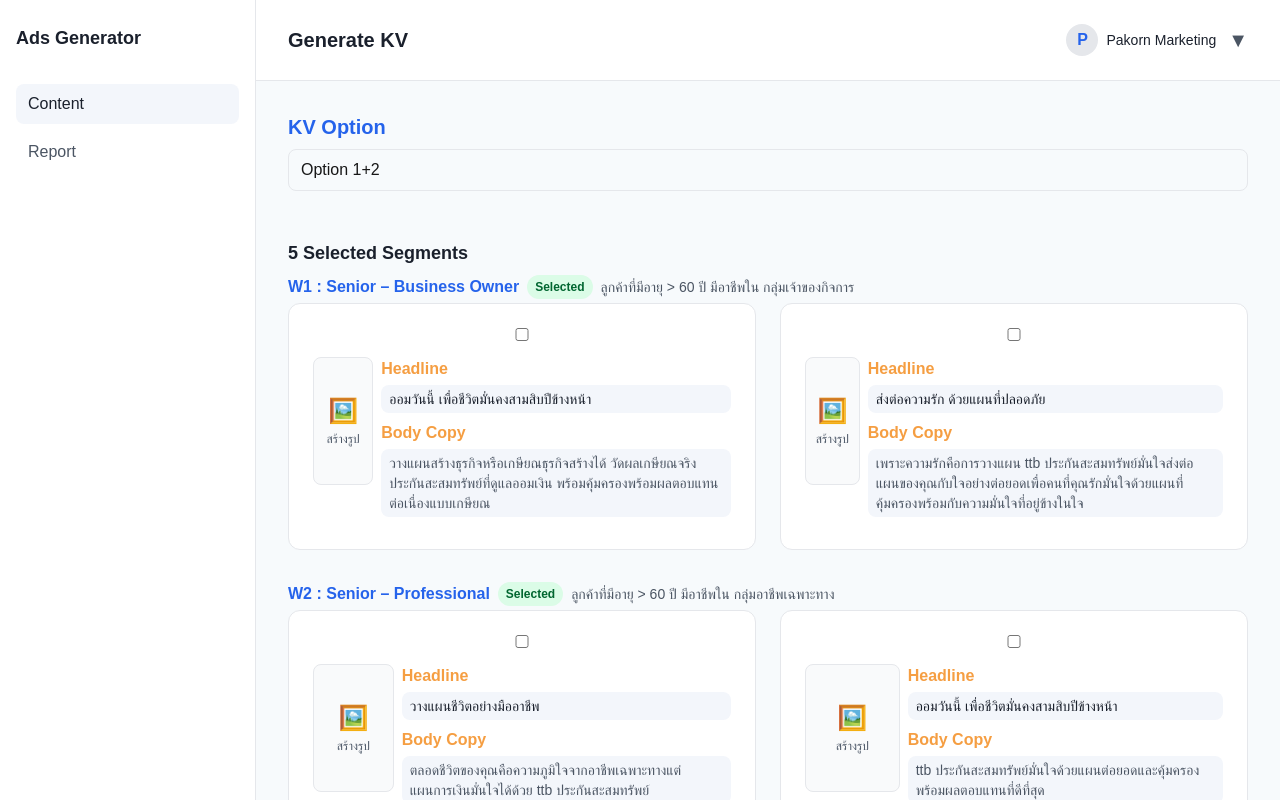
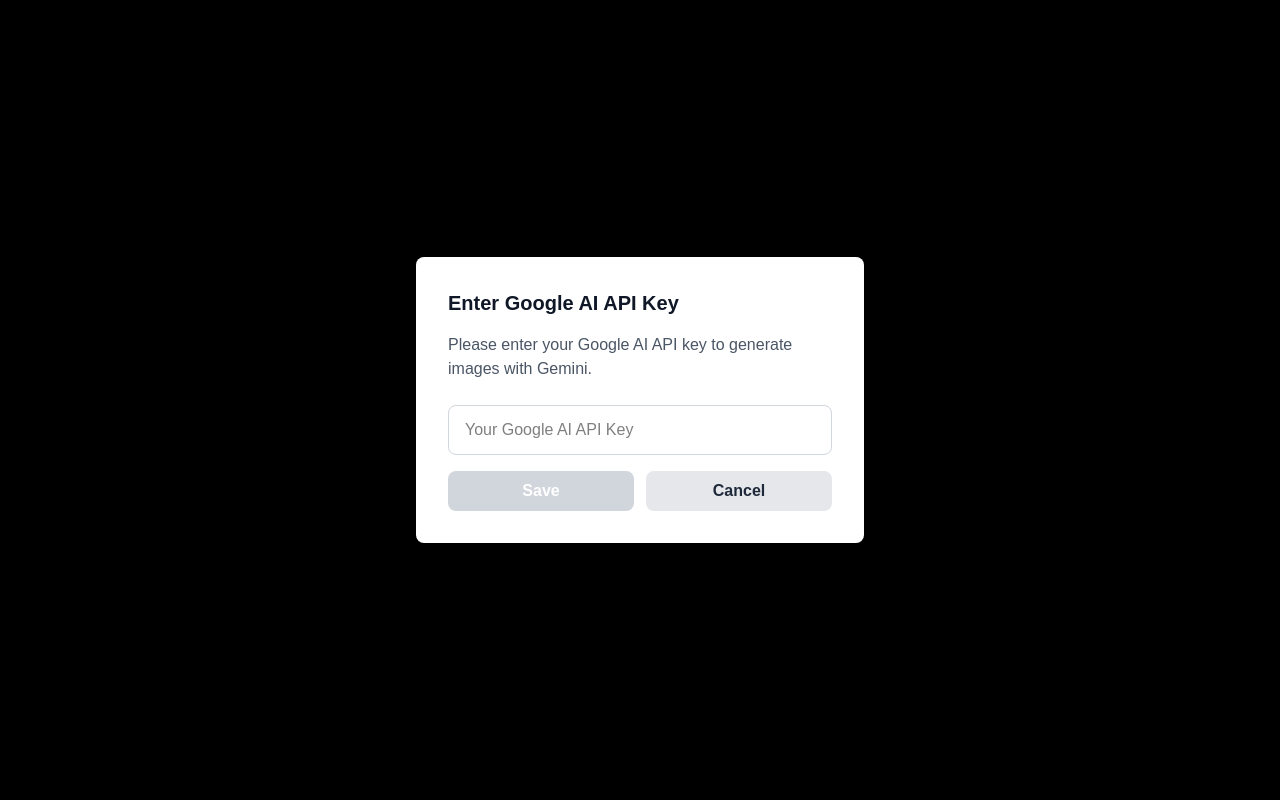
Before and after one commit to passapong-th/react-ai-design-sprint, a Next.js app: page /generate-kv-segment in a window 1280 px wide. Shown: the top 800 px of the page. Built offline with nearby package versions, Linux system fonts and the light colour scheme.

Commit message:
removed click to generate image from Gemini

```diff
--- a/src/app/components/GenerateKVSegmentForm.tsx
+++ b/src/app/components/GenerateKVSegmentForm.tsx
@@ -118,6 +118,27 @@
     }
   }, []);
 
+  // Auto-generate images when filtered segments change and API key is available
+  React.useEffect(() => {
+    const currentApiKey = geminiApiKey || localStorage.getItem('NEXT_PUBLIC_GOOGLE_AI_API_KEY');
+
+    if (filteredSegments.length > 0 && currentApiKey) {
+      // เริ่มสร้างรูปทั้งหมดอัตโนมัติ
+      filteredSegments.forEach((segment) => {
+        segment.options.forEach((option, optionIndex) => {
+          const imageKey = `${segment.name}_${optionIndex}`;
+          // เช็คว่ายังไม่ได้สร้างและไม่กำลังสร้าง
+          if (!generatedImages[imageKey] && !isGeneratingImages[imageKey]) {
+            generateImageForSegment(segment.name, option, optionIndex);
+          }
+        });
+      });
+    } else if (!currentApiKey && filteredSegments.length > 0) {
+      // แสดง modal ถ้าไม่มี API key
+      setShowGeminiApiKeyModal(true);
+    }
+  }, [filteredSegments, geminiApiKey, generatedImages, isGeneratingImages]);
+
   const handleOptionSelect = (segmentName: string, optionIndex: number) => {
     const optionId = `${segmentName}_${optionIndex}`;
     setSelectedOptions(prev => {
@@ -164,6 +185,17 @@
     if (geminiApiKey.trim()) {
       localStorage.setItem('NEXT_PUBLIC_GOOGLE_AI_API_KEY', geminiApiKey.trim());
       setShowGeminiApiKeyModal(false);
+      // เริ่มสร้างรูปหลังจากบันทึก API key
+      setTimeout(() => {
+        filteredSegments.forEach((segment) => {
+          segment.options.forEach((option, optionIndex) => {
+            const imageKey = `${segment.name}_${optionIndex}`;
+            if (!generatedImages[imageKey] && !isGeneratingImages[imageKey]) {
+              generateImageForSegment(segment.name, option, optionIndex);
+            }
+          });
+        });
+      }, 100);
     }
   };
   return (
@@ -297,14 +329,12 @@
                                 return <img src={generatedImage} alt="Generated" className="rounded-lg w-full h-full object-cover" />;
                               }
 
+                              // แสดง loading ถ้ายังไม่มีรูปและไม่ได้เริ่มสร้างเลย
                               return (
-                                <button
-                                  onClick={() => generateImageForSegment(segment.name, option, oidx)}
-                                  className="text-center p-2 hover:bg-blue-50 rounded-lg transition-colors"
-                                >
-                                  <div className="text-2xl mb-1">🖼️</div>
-                                  <div className="text-xs text-gray-600">สร้างรูป</div>
-                                </button>
+                                <div className="text-center">
+                                  <div className="animate-spin rounded-full h-8 w-8 border-b-2 border-blue-600 mb-2"></div>
+                                  <div className="text-xs text-gray-500">เตรียมสร้าง...</div>
+                                </div>
                               );
                             })()}
                           </div>
```
